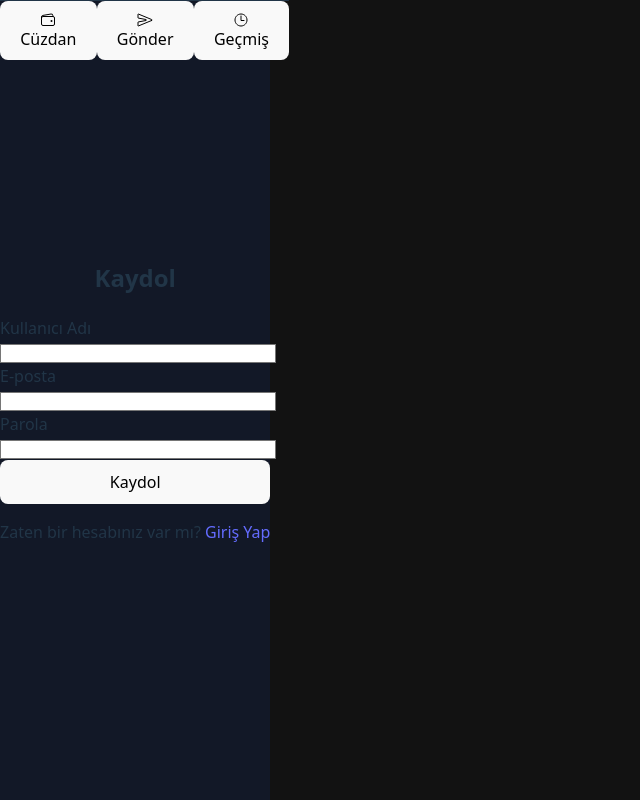
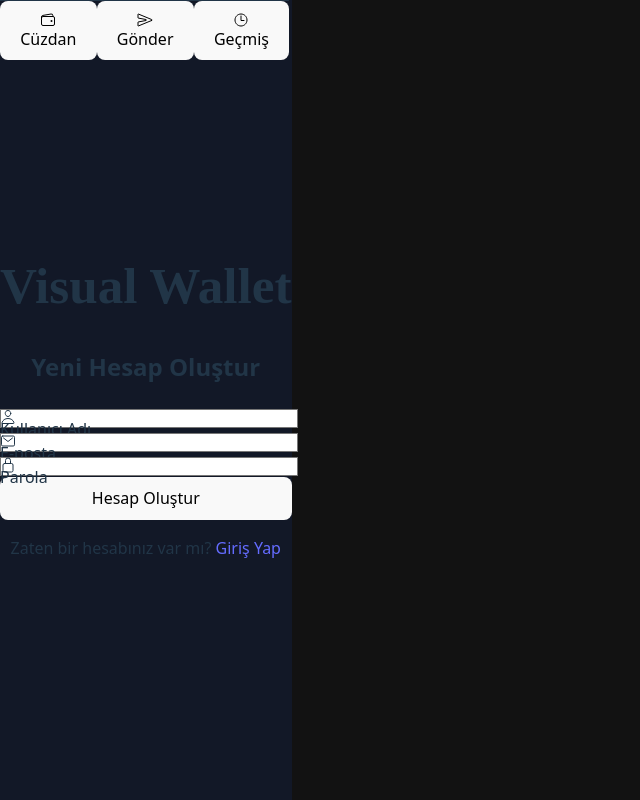
Before and after one commit to laothrs/WalletSim, a React (Vite) app: page /register in a window 1280 px wide. Shown: the whole page, without its empty margins (0-640 px from the left). Built offline with nearby package versions, Linux system fonts and the light colour scheme; no server answers.

Commit message:
feat: Redesign RegisterPage with modern UI and enhanced features

```diff
--- a/src/pages/RegisterPage.jsx
+++ b/src/pages/RegisterPage.jsx
@@ -4,16 +4,28 @@ import { httpsCallable } from 'firebase/functions';
 import { auth, functions } from '../firebase';
 import { useNavigate } from 'react-router-dom';
 
+// Simgeler
+import { IoPersonOutline, IoMailOutline, IoLockClosedOutline } from 'react-icons/io5';
+
 const RegisterPage = () => {
   const [username, setUsername] = useState('');
   const [email, setEmail] = useState('');
   const [password, setPassword] = useState('');
   const [error, setError] = useState(null);
+  const [loading, setLoading] = useState(false);
   const navigate = useNavigate();
 
   const handleRegister = async (e) => {
     e.preventDefault();
     setError(null);
+    setLoading(true);
+
+    // Basic validation
+    if (password.length < 6) {
+      setError("Parola en az 6 karakter olmalıdır.");
+      setLoading(false);
+      return;
+    }
 
     try {
       const userCredential = await createUserWithEmailAndPassword(auth, email, password);
@@ -23,72 +35,106 @@ const RegisterPage = () => {
       const saveUsernameFunction = httpsCallable(functions, 'saveUsername');
       await saveUsernameFunction({ username: username });
 
-      alert('Kayıt başarılı! Şimdi giriş yapabilirsiniz.');
-      navigate('/login'); // Redirect to login page
+      navigate('/login', { state: { successMessage: 'Kayıt başarılı! Şimdi giriş yapabilirsiniz.' } }); // Redirect to login page with success message
 
     } catch (error) {
       console.error("Kayıt hatası:", error.message);
-      setError(error.message);
+      let errorMessage = "Kayıt başarısız oldu. Lütfen bilgilerinizi kontrol edin.";
+      if (error.code === 'auth/email-already-in-use') {
+        errorMessage = "Bu e-posta adresi zaten kullanımda.";
+      } else if (error.code === 'auth/invalid-email') {
+        errorMessage = "Geçersiz e-posta adresi.";
+      } else if (error.code === 'auth/weak-password') {
+        errorMessage = "Parola çok zayıf.";
+      }
+      setError(errorMessage);
+    } finally {
+      setLoading(false);
     }
   };
 
   return (
-    <div className="min-h-screen flex items-center justify-center bg-dark-modern text-white">
+    <div className="min-h-screen flex items-center justify-center bg-[#121827] text-white p-4">
       <div className="bg-gray-800 p-8 rounded-lg shadow-lg w-full max-w-md">
-        <h2 className="text-3xl font-bold mb-6 text-center text-white">Kaydol</h2>
-        <form onSubmit={handleRegister} className="space-y-4">
-          <div>
-            <label className="block text-gray-300 text-sm font-bold mb-2" htmlFor="username">
-              Kullanıcı Adı
-            </label>
+        <h1 className="text-4xl font-bold mb-8 text-center text-white font-['Montserrat']">Visual Wallet</h1> {/* Modern font örneği */}
+
+        <h2 className="text-2xl font-semibold mb-6 text-center text-gray-300">Yeni Hesap Oluştur</h2>
+
+        <form onSubmit={handleRegister} className="space-y-6">
+          {/* Username Input */}
+          <div className="relative">
             <input
               type="text"
               id="username"
-              className="shadow appearance-none border rounded w-full py-2 px-3 text-gray-700 leading-tight focus:outline-none focus:shadow-outline bg-gray-700 border-gray-600"
+              className="peer shadow appearance-none border rounded w-full py-2 px-3 pl-10 text-gray-700 leading-tight focus:outline-none focus:shadow-outline bg-gray-700 border-gray-600"
               value={username}
               onChange={(e) => setUsername(e.target.value)}
+              placeholder=" "
               required
             />
+            <label
+              htmlFor="username"
+              className="absolute left-10 top-2 text-gray-400 text-sm transition-all transform -translate-y-1/2 scale-75 peer-placeholder-shown:scale-100 peer-placeholder-shown:translate-y-0 peer-focus:-translate-y-1/2 peer-focus:scale-75 peer-focus:text-blue-400"
+            >
+              Kullanıcı Adı
+            </label>
+            <IoPersonOutline className="absolute left-3 top-1/2 transform -translate-y-1/2 text-gray-400 peer-focus:text-blue-400" />
           </div>
-          <div>
-            <label className="block text-gray-300 text-sm font-bold mb-2" htmlFor="email">
-              E-posta
-            </label>
+
+          {/* Email Input */}
+          <div className="relative">
             <input
               type="email"
               id="email"
-              className="shadow appearance-none border rounded w-full py-2 px-3 text-gray-700 leading-tight focus:outline-none focus:shadow-outline bg-gray-700 border-gray-600"
+              className="peer shadow appearance-none border rounded w-full py-2 px-3 pl-10 text-gray-700 leading-tight focus:outline-none focus:shadow-outline bg-gray-700 border-gray-600"
               value={email}
               onChange={(e) => setEmail(e.target.value)}
+              placeholder=" "
               required
             />
+            <label
+              htmlFor="email"
+              className="absolute left-10 top-2 text-gray-400 text-sm transition-all transform -translate-y-1/2 scale-75 peer-placeholder-shown:scale-100 peer-placeholder-shown:translate-y-0 peer-focus:-translate-y-1/2 peer-focus:scale-75 peer-focus:text-blue-400"
+            >
+              E-posta
+            </label>
+            <IoMailOutline className="absolute left-3 top-1/2 transform -translate-y-1/2 text-gray-400 peer-focus:text-blue-400" />
           </div>
-          <div>
-            <label className="block text-gray-300 text-sm font-bold mb-2" htmlFor="password">
-              Parola
-            </label>
+
+          {/* Password Input */}
+          <div className="relative">
             <input
               type="password"
               id="password"
-              className="shadow appearance-none border rounded w-full py-2 px-3 text-gray-700 mb-3 leading-tight focus:outline-none focus:shadow-outline bg-gray-700 border-gray-600"
+              className="peer shadow appearance-none border rounded w-full py-2 px-3 pl-10 text-gray-700 leading-tight focus:outline-none focus:shadow-outline bg-gray-700 border-gray-600"
               value={password}
               onChange={(e) => setPassword(e.target.value)}
+              placeholder=" "
               required
             />
+            <label
+              htmlFor="password"
+              className="absolute left-10 top-2 text-gray-400 text-sm transition-all transform -translate-y-1/2 scale-75 peer-placeholder-shown:scale-100 peer-placeholder-shown:translate-y-0 peer-focus:-translate-y-1/2 peer-focus:scale-75 peer-focus:text-blue-400"
+            >
+              Parola
+            </label>
+            <IoLockClosedOutline className="absolute left-3 top-1/2 transform -translate-y-1/2 text-gray-400 peer-focus:text-blue-400" />
           </div>
-          {error && <p className="text-red-500 text-xs italic">{error}</p>}
-          <div className="flex items-center justify-between">
-            <button
-              type="submit"
-              className="bg-blue-600 hover:bg-blue-700 text-white font-bold py-2 px-4 rounded focus:outline-none focus:shadow-outline w-full"
-            >
-              Kaydol
-            </button>
-          </div>
-          <p className="text-center text-gray-400 text-sm">
-            Zaten bir hesabınız var mı? <a href="/login" className="text-blue-400 hover:underline">Giriş Yap</a>
-          </p>
+
+          {error && <p className="text-red-400 text-sm italic text-center">{error}</p>}
+
+          <button
+            type="submit"
+            className="bg-gradient-to-r from-blue-600 to-purple-600 hover:from-blue-700 hover:to-purple-700 text-white text-lg font-bold py-3 px-4 rounded focus:outline-none focus:shadow-outline w-full disabled:opacity-50 disabled:cursor-not-allowed transition-all duration-200"
+            disabled={loading}
+          >
+            {loading ? 'Hesap Oluşturuluyor...' : 'Hesap Oluştur'}
+          </button>
         </form>
+
+        <p className="text-center text-gray-400 text-sm mt-6">
+          Zaten bir hesabınız var mı? <a href="/login" className="text-blue-400 hover:underline">Giriş Yap</a>
+        </p>
       </div>
     </div>
   );
```
